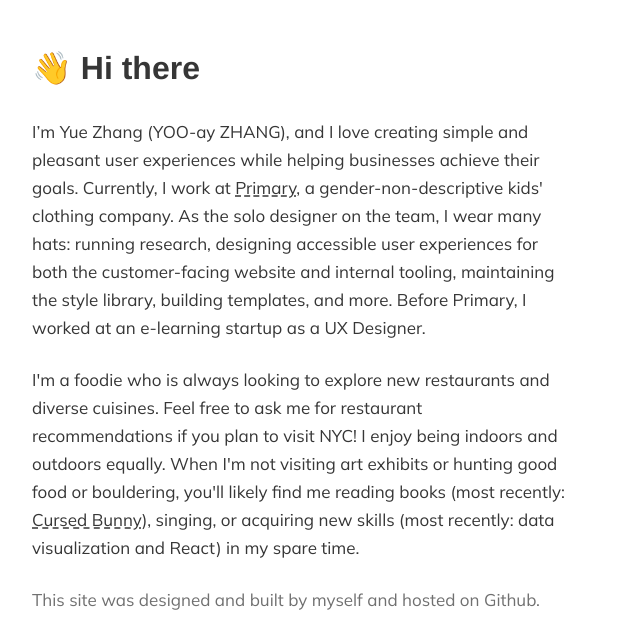
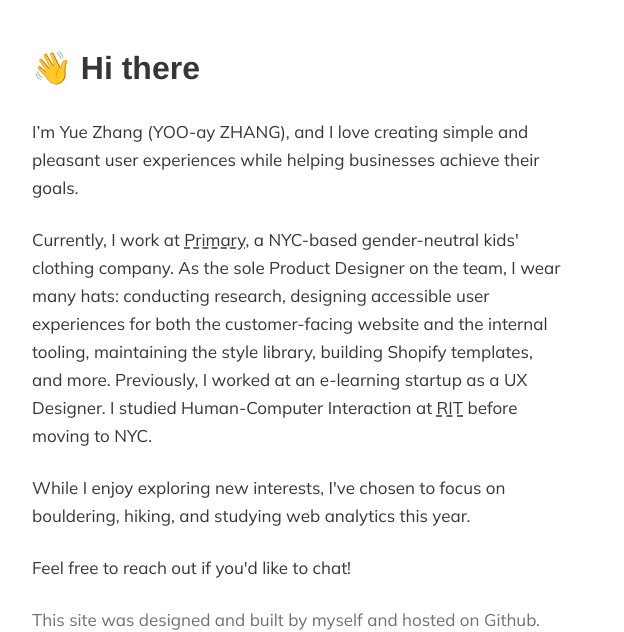
Before and after one commit to plutor7/plutor7.github.io, a plain HTML site: page about.html in a window 1280 px wide. Shown: the part 76-708 px from the top of the page, 96-720 px from the left. Drawn offline with nearby package versions, Linux system fonts and the light colour scheme; grey boxes are pictures that could not be loaded.

Commit message:
Update about content

```diff
--- a/about.html
+++ b/about.html
@@ -232,9 +232,13 @@ wow.init();
         <div class="row my-6 pt-3">
           <div class="col-12 col-md-7 pr-md-5 pr-lg-7">
             <h1 class="display-1 mb-4">👋 Hi there</h1>
-            <p class="mb-4">I’m Yue Zhang (YOO-ay ZHANG), and I love creating simple and pleasant user experiences while helping businesses achieve their goals. Currently, I work at <a href="https://www.primary.com/">Primary</a>, a gender-non-descriptive kids' clothing company. As the solo designer on the team, I wear many hats: running research, designing accessible user experiences for both the customer-facing website and internal tooling, maintaining the style library, building templates, and more. Before Primary, I worked at an e-learning startup as a UX Designer.</p>
+            <p class="mb-4">I’m Yue Zhang (YOO-ay ZHANG), and I love creating simple and pleasant user experiences while helping businesses achieve their goals.</p>
 
-            <p class="mb-4">I'm a foodie who is always looking to explore new restaurants and diverse cuisines. Feel free to ask me for restaurant recommendations if you plan to visit NYC! I enjoy being indoors and outdoors equally. When I'm not visiting art exhibits or hunting good food or bouldering, you'll likely find me reading books (most recently: <a href="https://www.goodreads.com/book/show/56648660-cursed-bunny">Cursed Bunny</a>), singing, or acquiring new skills (most recently: data visualization and React) in my spare time.</p>
+            <p class="mb-4">Currently, I work at <a href="https://www.primary.com/">Primary</a>, a NYC-based gender-neutral kids' clothing company. As the sole Product Designer on the team, I wear many hats: conducting research, designing accessible user experiences for both the customer-facing website and the internal tooling, maintaining the style library, building Shopify templates, and more. Previously, I worked at an e-learning startup as a UX Designer. I studied Human-Computer Interaction at <a href="https://www.rit.edu/">RIT</a> before moving to NYC.</p>
+
+            <p class="mb-4">While I enjoy exploring new interests, I've chosen to focus on bouldering, hiking, and studying web analytics this year.</p>
+
+            <p class="mb-4">Feel free to reach out if you'd like to chat!</p>
 
             <p class="light-grey mb-5 mb-md-0">This site was designed and built by myself and hosted on Github.</p>
           </div>
```
